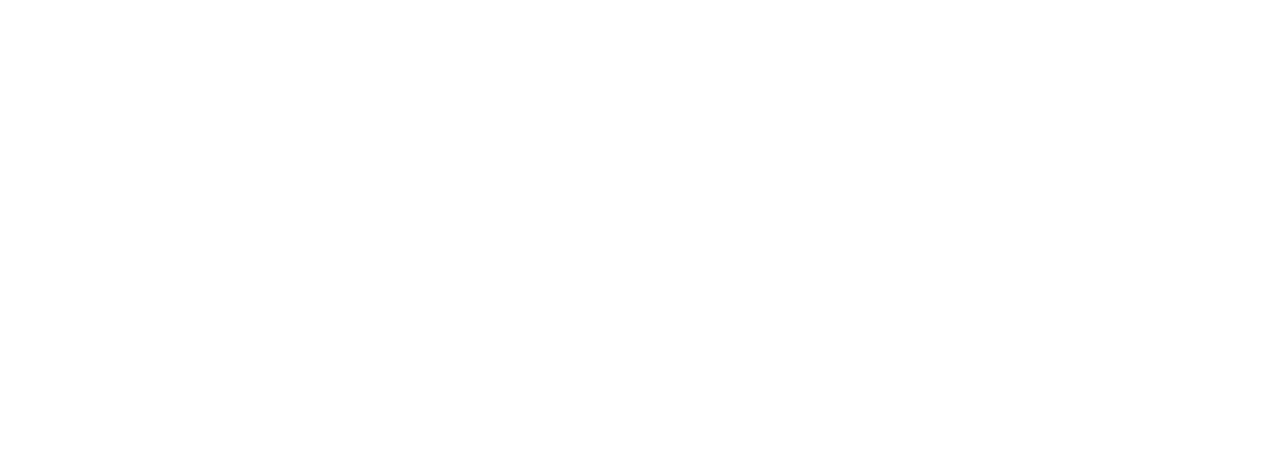
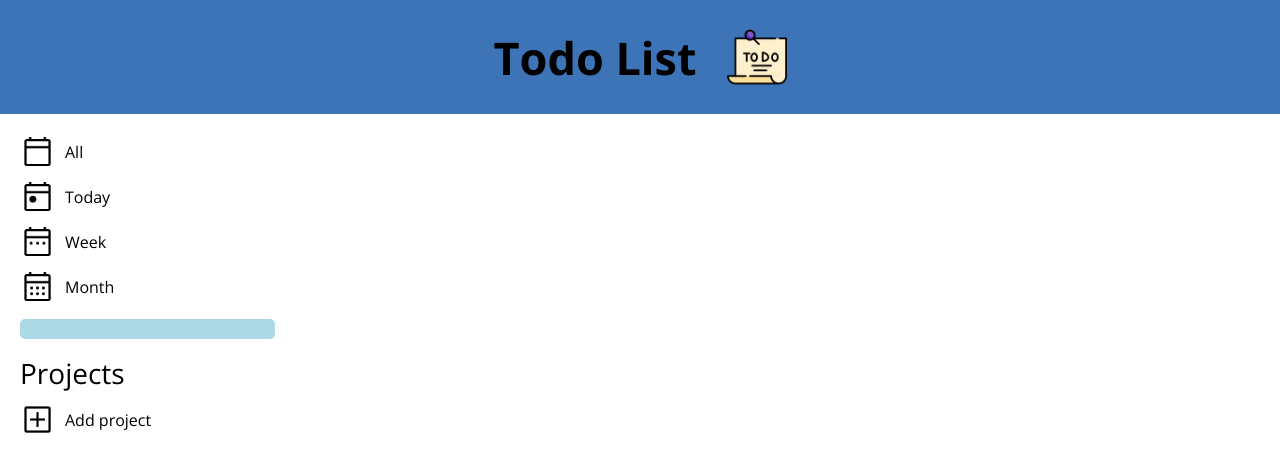
Before and after one commit to godwin-17/odin-todo-list, a website built with webpack: page dist/index.html in a window 1280 px wide. Built offline with nearby package versions, Linux system fonts and the light colour scheme.

Commit message:
Add header and aside

```diff
--- a/dist/index.html
+++ b/dist/index.html
@@ -7,6 +7,53 @@
   <title>Todo List</title>
 <script defer src="main.js"></script><link href="style.css" rel="stylesheet"></head>
 <body>
+  <header>
+    <h1 id="header-text">Todo List</h1>
+    <img src="images/to-do-list.png" alt="checklist icon" id="todo-header-icon">
+  </header>
 
+  <aside>
+    <div class="aside-filter">
+
+      <div id="all" class="aside-btn">
+        <img src="images/all.png" alt="all icon" class="calendar-icon">
+        <div id="all-calendar-text">All</div>
+      </div>
+
+      <div id="today" class="aside-btn">
+        <img src="images/today.png" alt="today icon" class="calendar-icon">
+        <div id="today-calendar-text">Today</div>
+      </div>
+
+      <div id="week" class="aside-btn">
+        <img src="images/week.png" alt="week icon" class="calendar-icon">
+        <div id="week-calendar-text">Week</div>
+      </div>
+
+      <div id="month" class="aside-btn">
+        <img src="images/month.png" alt="month icon" class="calendar-icon">
+        <div id="month-calendar-text">Month</div>
+      </div>
+
+    </div>
+
+    <hr id="aside-divider">
+
+    <div class="calendar-projects">
+
+      <div id="projects-text">Projects</div>
+
+      <div id="add-project">
+        <img src="images/add.png" alt="add icon" class="project-icon">
+        <div class="add-project-text">Add project</div>
+      </div>
+
+    </div>
+
+  </aside>
+
+  <main>
+
+  </main>
 </body>
 </html>
```
